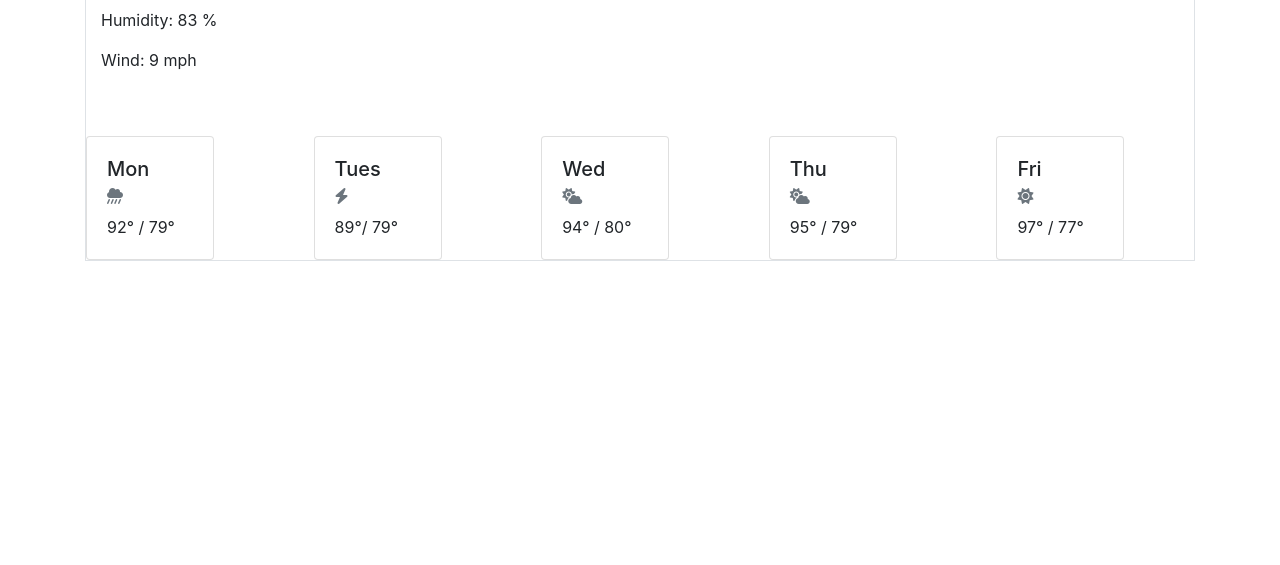
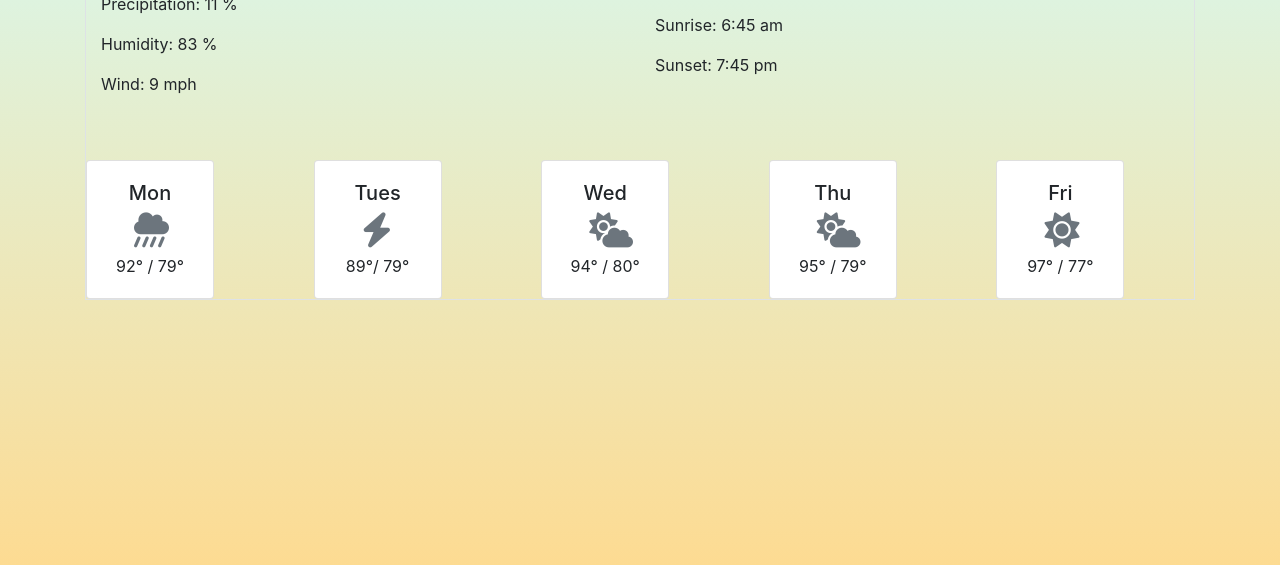
Before and after one commit to mariaapre/1st-project-weatherapp, a plain HTML site: page index.html in a window 1280 px wide. Shown: the part 235-800 px from the top of the page. Drawn offline with nearby package versions, Linux system fonts and the light colour scheme; no server answers; a web font is replaced by a local one.

Commit message:
Changes to link

```diff
--- a/index.html
+++ b/index.html
@@ -3,7 +3,7 @@
   <head>
     <title>Weather App</title>
     <meta charset="UTF-8" />
-    <link ref="stylesheet" href="src/style.css">
+    <link rel="stylesheet" href="src/style.css">
     <link
       href="https://fonts.googleapis.com/css2?family=Arima+Madurai:wght@800&display=swap"
       rel="stylesheet"
```
Also changed, not shown: ._index.html.
